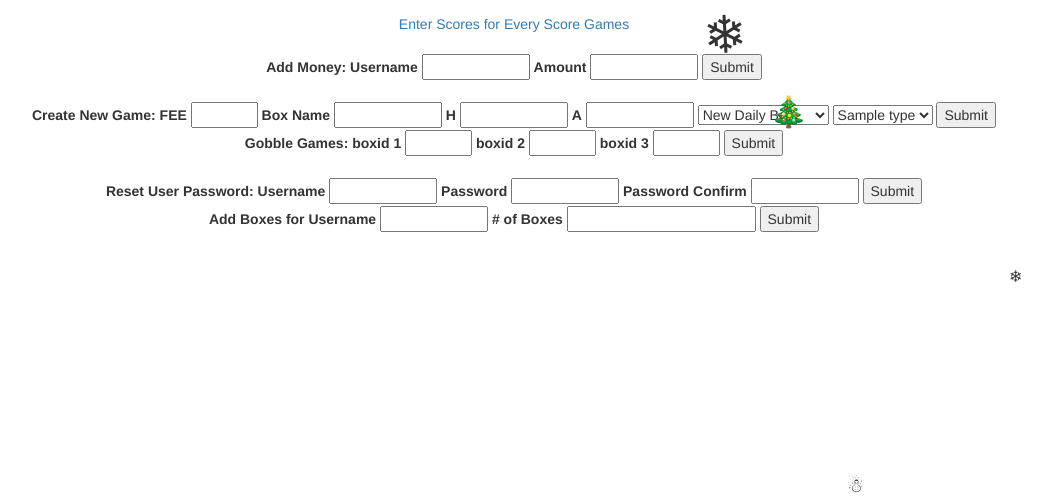
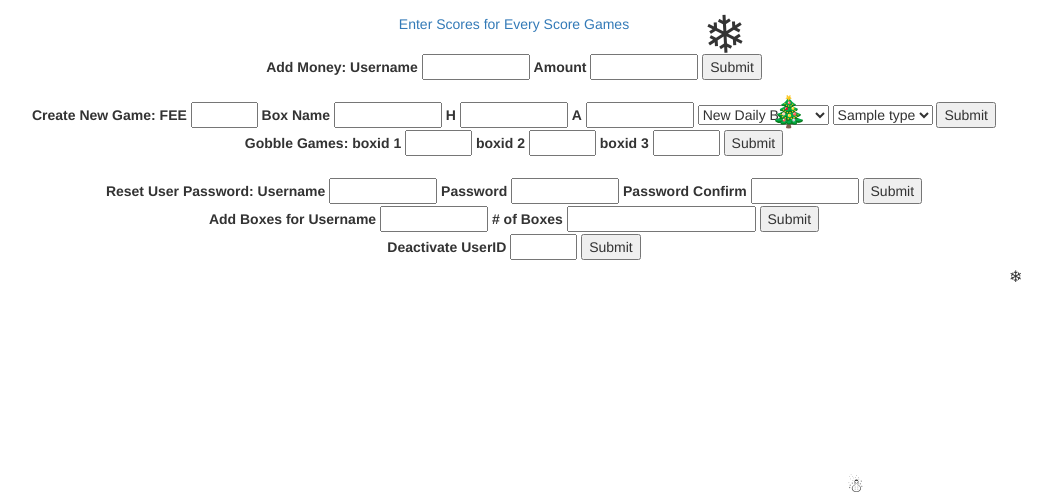
Before and after one commit to dheslin24/dailybox, a Flask app: template templates/admin.html in a window 1280 px wide. Shown: the part 178-678 px from the top of the page, without its empty margins (126-1178 px from the left). Run offline with Flask 2, Linux system fonts and the light colour scheme; the template is opened without the code that fills it: most values are stand-ins (such as "Sample title", 1, 10 or a date in 2020); some libraries are stand-ins or nearby versions.

Commit message:
admin support to deactivate user

```diff
--- a/app.py
+++ b/app.py
@@ -1591,6 +1591,13 @@ def reset_password():
     else:
         return render_template("reset_password.html")
 
+@app.route("/deactivate_user", methods=["GET", "POST"])
+def deactivate_user():
+    userid = request.form.get('userid')
+    s = "UPDATE users SET active = 0 WHERE userid = {};".format(userid)
+    db(s)
+
+    return redirect(url_for("admin_summary"))
 
 # LOGOUT Routine
 @app.route("/logout")
--- a/templates/admin.html
+++ b/templates/admin.html
@@ -75,5 +75,10 @@
         <input type="text" name="boxes">
         <input type="submit">
     </form>
+    <form action="{{ url_for('deactivate_user') }}" method="POST">
+        <label for="userid">Deactivate UserID</label>
+        <input type="text" name="userid" size="5">
+        <input type="submit">
+    </form>
 
 {% endblock %}
```
